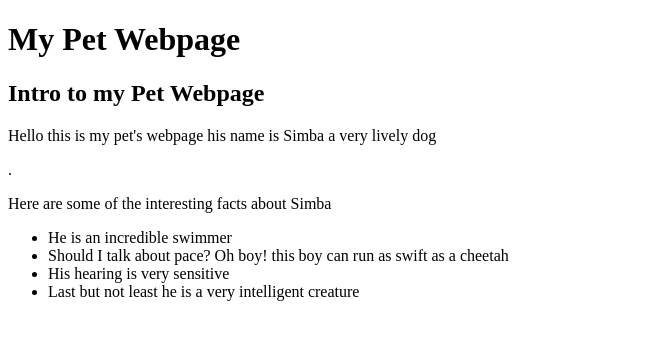
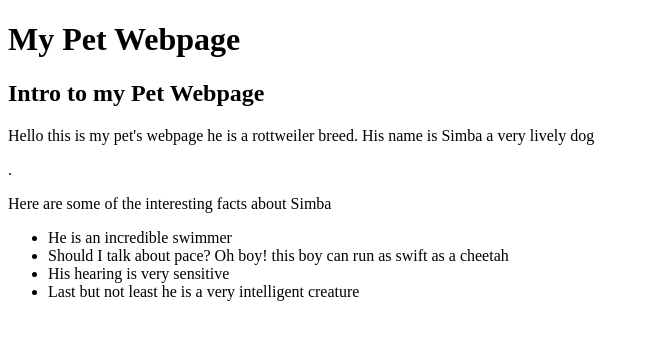
Before and after one commit to WayneMusungu/Pet-website, a plain HTML site: page Pet-website.html in a window 1280 px wide. Shown: the whole page, without its empty margins (0-649 px from the left). Drawn offline with Linux system fonts and the light colour scheme.

Commit message:
Add changes

```diff
--- a/Pet-website.html
+++ b/Pet-website.html
@@ -6,7 +6,7 @@
   <body>
     <h1>My Pet Webpage</h1>
     <h2>Intro to  my Pet Webpage</h2>
-    <p>Hello this is my pet's webpage his name is Simba a very lively dog</p>.
+    <p>Hello this is my pet's webpage he is a rottweiler breed. His name is Simba a very lively dog</p>.
     <p>Here are some of the interesting facts about Simba</p>
     <ul>
         <li>He is an incredible swimmer</li>
```
